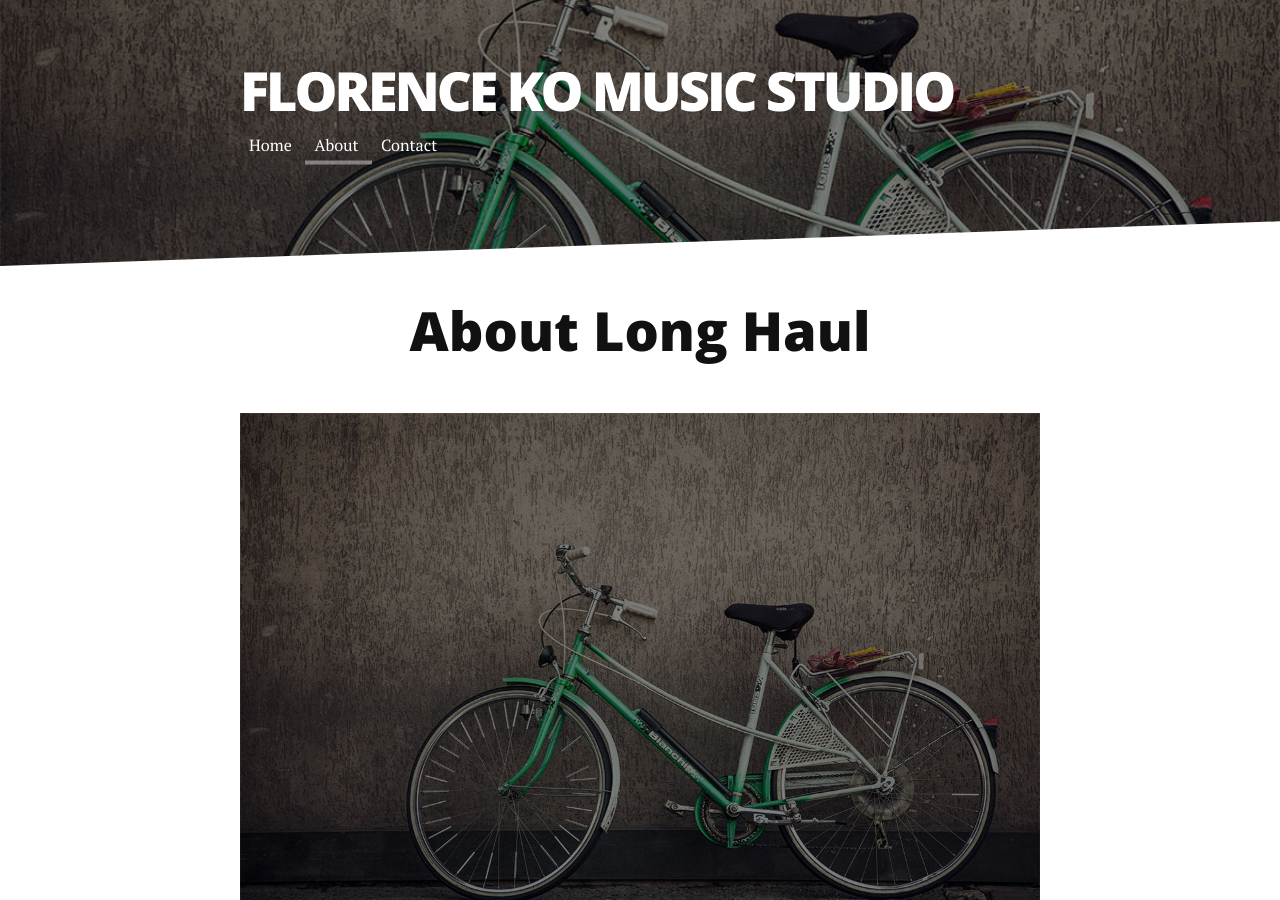
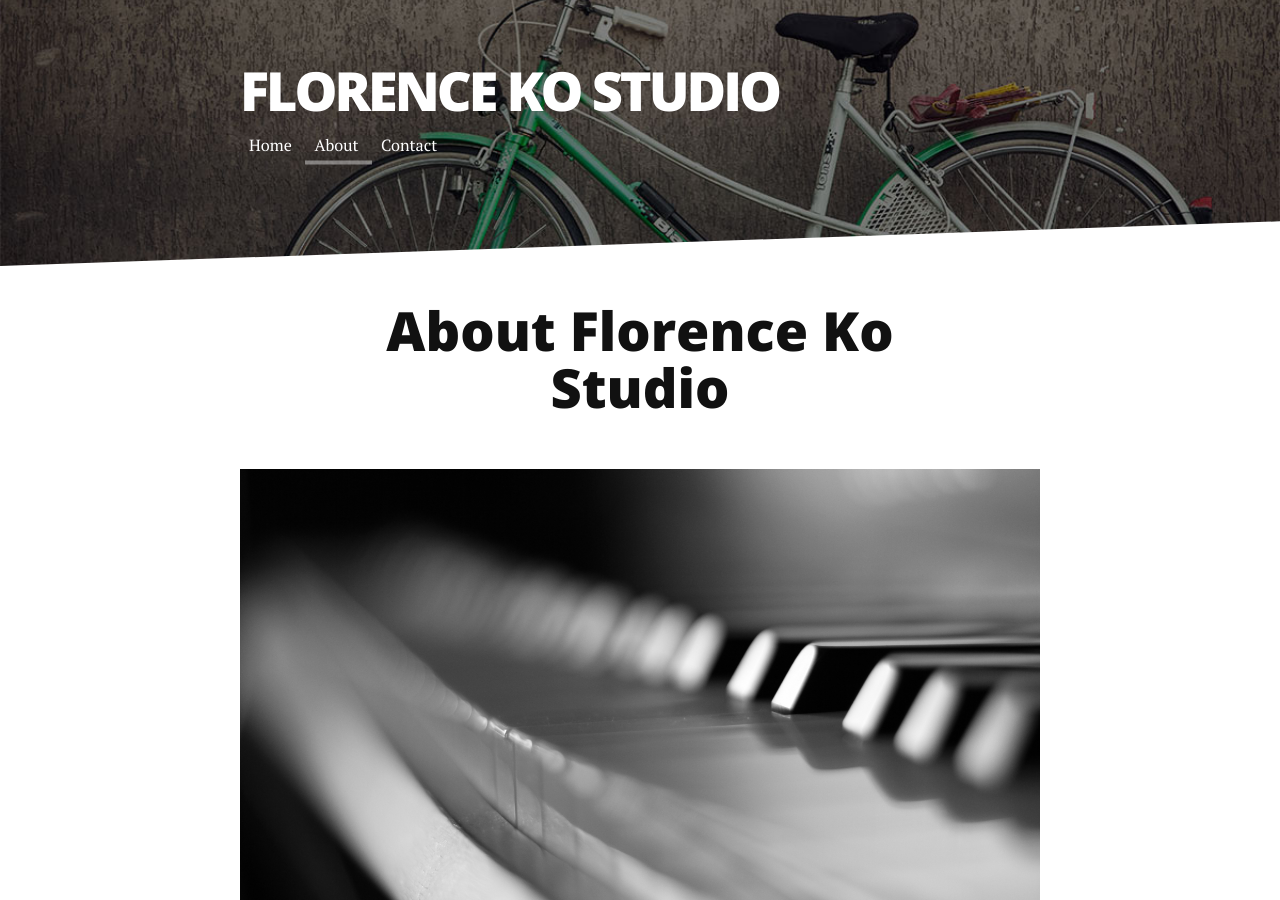
Before and after one commit to kerryzhou/kerryzhou.github.io, a Jekyll site: the page built from about.md, in a window 1280 px wide and 900 px high. Built offline with Jekyll 4.4.1, drawn with Linux system fonts in a browser that asks for light colours; nearby versions of some CDN libraries; Markdown is read by kramdown in place of the engine named in the settings.

Commit message:
add piano background pic

```diff
--- a/_config.yml
+++ b/_config.yml
@@ -1,4 +1,4 @@
-title: Florence Ko Music Studio
+title: Florence Ko Studio
 description: Long Form Jekyll theme built with SASS / COMPASS / SUSY
 
 url: http://kerryzhou.github.com
@@ -19,9 +19,9 @@ navigation:
    url: /contact
 
 social:
-   github: brianmaierjr
-   twitter: brianmaierjr
-   facebook: brianmaierjr
-   email: brimaidesigns@gmail.com
+   github: florenceko
+   twitter: florenceko
+   facebook: florenceko
+   email: florenceko6@yahoo.com
 
 google_analytics: "UA-58263416-1"
--- a/about.md
+++ b/about.md
@@ -1,11 +1,11 @@
 ---
 layout: default
-title: About Long Haul
+title: About Florence Ko Studio
 ---
 
 <div class="post">
-	<h1 class="pageTitle">About Long Haul</h1>
-	<img src="{{ '/assets/img/touring.jpg' | prepend: site.baseurl }}" alt="">
+	<h1 class="pageTitle">About Florence Ko Studio</h1>
+	<img src="{{ '/assets/img/piano.jpg' | prepend: site.baseurl }}" alt="">
 	<p class="intro">Long Haul is a minimal, long form <a href="http://jekyllrb.com">Jekyll</a> Theme. It can be used as is or customized to your hearts desire.</p>
 	<p>Long Haul was created in honor of all the hard working touring bicycles that have traversed the globe time and time again. Take it for a spin.</p>
 	<h2>Features</h2>
```
Also changed, not shown: assets/img/piano.jpg (added).
